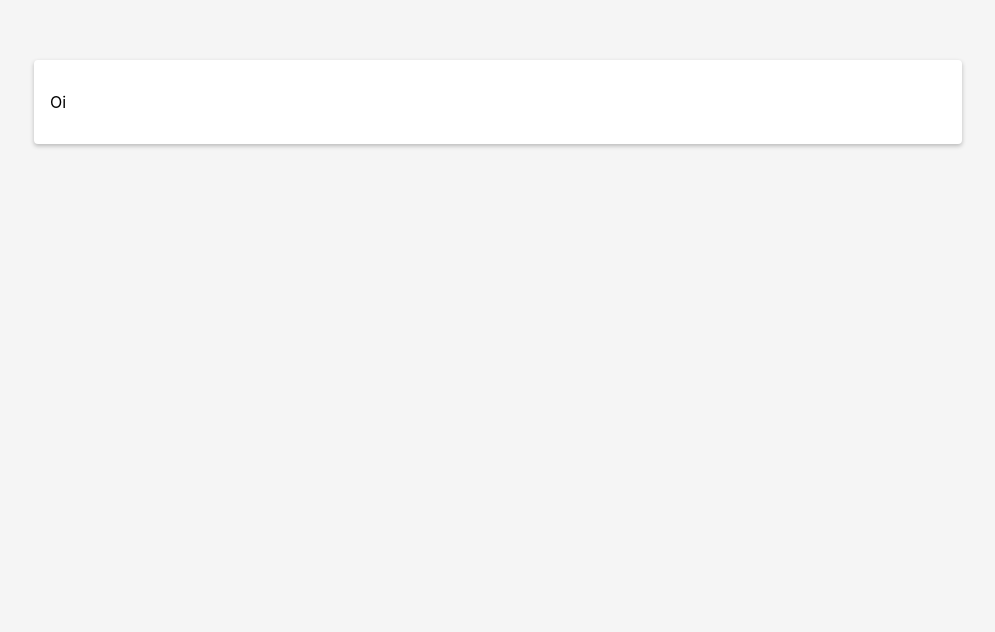
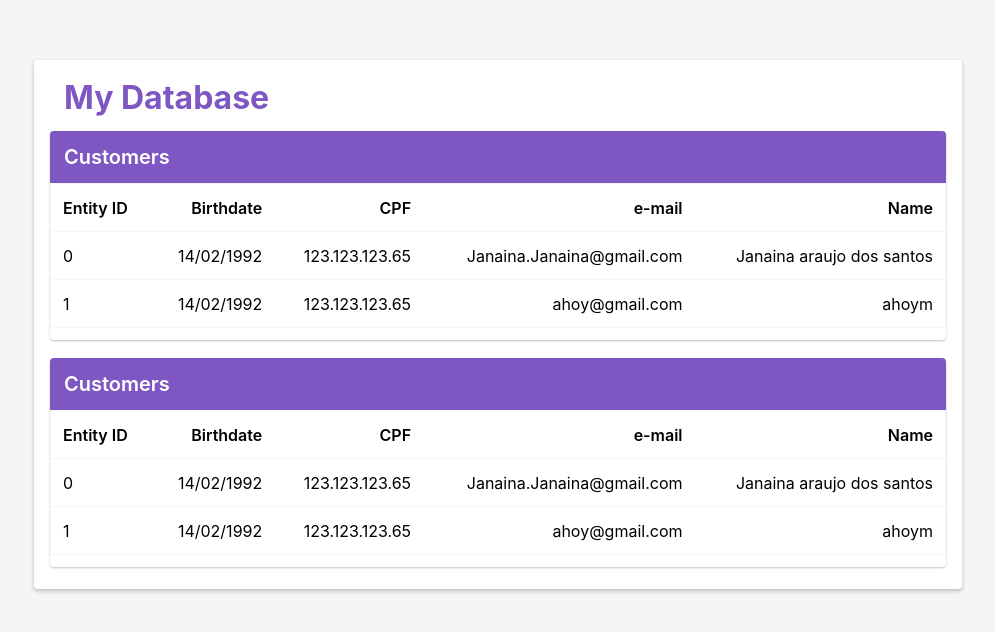
Before and after one commit to rsmelo92/functional-ramdajs, a React (Create React App) app in the folder src/demo-app/: page / in a window 1280 px wide. Shown: the top 632 px of the page, without its empty margins (142-1137 px from the left). Built offline with nearby package versions, Linux system fonts and the light colour scheme.

Commit message:
Add almost all css

```diff
--- a/src/demo-app/src/App.css
+++ b/src/demo-app/src/App.css
@@ -1,3 +1,8 @@
+:root {
+  --nucolor: #7e57c2;
+  --borderRadius: 4px;
+}
+
 .App {
   background-color: #f5f5f5;
   height: 100vh;
@@ -9,3 +14,13 @@
   justify-content:center;
   align-items:center;
 }
+
+.App-main-card {
+  padding: 4px 16px;
+  width: 70%;
+}
+
+.App-title {
+  color: var(--nucolor);
+  margin: 14px;
+}
--- a/src/demo-app/src/App.js
+++ b/src/demo-app/src/App.js
@@ -1,12 +1,15 @@
 import Card from './components/Card';
+import Table from './components/Table';
 import './App.css';
 
 function App() {
   return (
     <div className="App">
       <main className="App-main">
-        <Card>
-          <p>Oi</p>
+        <Card className="App-main-card" depth={2}>
+          <h1 className="App-title">My Database</h1>
+          <Table />
+          <Table />
         </Card>
       </main>
     </div>
--- a/src/demo-app/src/components/Card/index.css
+++ b/src/demo-app/src/components/Card/index.css
@@ -1,8 +1,5 @@
 .card {
   background-color: white;
-  padding: 16px;
-  width: 70%;
   border-radius: 4px;
-
-  box-shadow: 0 2px 4px 0 rgba(50, 50, 50, 0.3);
+  overflow: hidden;
 }
--- a/src/demo-app/src/components/Card/index.js
+++ b/src/demo-app/src/components/Card/index.js
@@ -1,9 +1,9 @@
 import React from 'react';
 import './index.css'
 
-function Card({ children }) {
+function Card({ children, className, depth = 1 }) {
   return (
-    <div className="card">
+    <div className={`card ${className} depth-${depth}`}>
       {children}
     </div>
   );
--- /dev/null
+++ b/src/demo-app/src/components/Table/index.css
@@ -0,0 +1,40 @@
+
+.Table {
+  width: 100%;
+  border-collapse: collapse;
+}
+
+.Table-card {
+  padding-bottom: 12px;
+  margin-bottom: 18px;
+}
+
+.Table-title {
+  background-color: var(--nucolor);
+  padding: 14px;
+
+  color: white;
+  font-size: 20px;
+  font-weight: 600;
+  text-align: left;
+}
+
+.Table tr > th:first-of-type,
+.Table tr > td:first-of-type {
+  text-align: left;
+}
+
+.Table th {
+  font-weight: 600;
+}
+
+.Table tr {
+  height: 48px;
+  text-align: right;
+  border: 1px solid #f5f5f5;
+}
+
+.Table tr > * {
+  padding: 0 12px;
+  height: 42px;
+}
--- /dev/null
+++ b/src/demo-app/src/components/Table/index.js
@@ -0,0 +1,40 @@
+import React from 'react';
+import Card from '../Card';
+import './index.css'
+
+function Table() {
+  return (
+    <Card className="Table-card">
+      <table className="Table">
+        <caption className="Table-title">Customers</caption>
+        <thead>
+          <tr>
+            <th>Entity ID</th>
+            <th>Birthdate</th>
+            <th>CPF</th>
+            <th>e-mail</th>
+            <th>Name</th>
+          </tr>
+        </thead>
+        <tbody>
+          <tr>
+            <td>0</td>
+            <td>14/02/1992</td>
+            <td>123.123.123.65</td>
+            <td>Janaina.Janaina@gmail.com</td>
+            <td>Janaina araujo dos santos</td>
+          </tr>
+          <tr>
+            <td>1</td>
+            <td>14/02/1992</td>
+            <td>123.123.123.65</td>
+            <td>ahoy@gmail.com</td>
+            <td>ahoym</td>
+          </tr>
+        </tbody>
+      </table>
+    </Card>
+  );
+}
+
+export default Table;
--- a/src/demo-app/src/index.css
+++ b/src/demo-app/src/index.css
@@ -11,3 +11,11 @@ code {
   font-family: source-code-pro, Menlo, Monaco, Consolas, 'Courier New',
     monospace;
 }
+
+.depth-1 {
+  box-shadow: 0 1px 2px 0 rgba(50, 50, 50, 0.3);
+}
+
+.depth-2 {
+  box-shadow: 0 2px 4px 0 rgba(50, 50, 50, 0.3);
+}
```
Also changed, not shown: src/demo-app/src/reportWebVitals.js (deleted, +0 -13 lines), src/demo-app/src/logo.svg (deleted), 1 other file (tests, documents, lock files or other folders).
